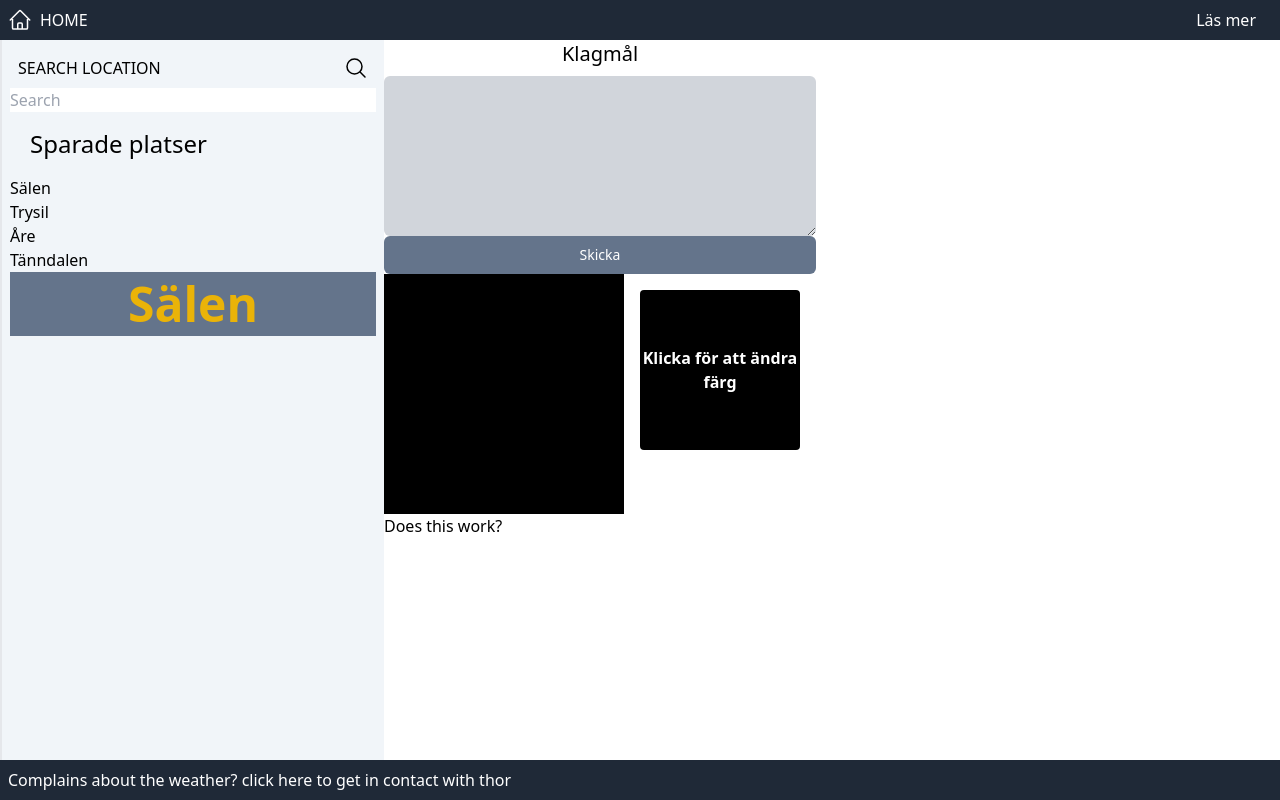
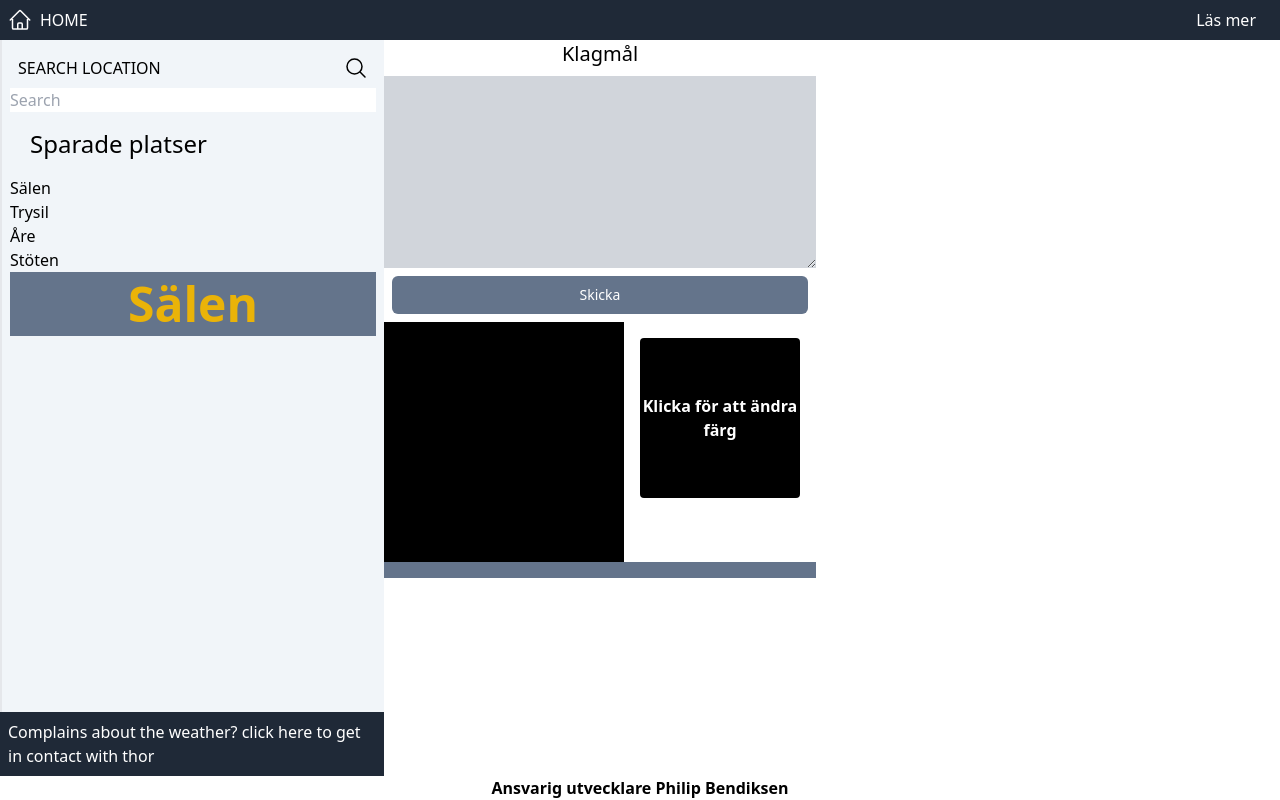
Before and after one commit to Philipbendiksen/WeatherApp, a React (Vite) app: page /complaints in a window 1280 px wide. Built offline with nearby package versions, Linux system fonts and the light colour scheme.

Commit message:
Done some changes with files

```diff
--- a/src/AppLayout.tsx
+++ b/src/AppLayout.tsx
@@ -1,9 +1,11 @@
 import { Link, Outlet } from "react-router-dom";
 import HomePage from "./Pages/HomePage";
+import LocationPage from "./Pages/LocationPage";
 import MainArea from "./Pages/Main-area";
+import SavedLocations from "./Pages/Saved-locations";
+import Footer from "./components/Footer";
 import Header from "./components/Header";
 import LocationInput from "./components/LocationInput";
-import SavedLocations from "./components/Saved-locations";
 
 function AppLayout() {
   return (
@@ -19,19 +21,24 @@ function AppLayout() {
         </aside>
 
 
-       {/* Kolla koppling mellan "Home-page, MainArea, LocationPage! Dessa printar alla ut content i Main området. Kolla också vad outlet gör i Main. " */}
+       {/* Kolla koppling mellan "Home-page, MainArea, LocationPage! Dessa printar alla ut content i Main området. " */}
         <main >
           <Outlet />
           <MainArea />
           <HomePage />
 
+          <LocationPage />
+
         </main>
 
       </div>
 
-      {/* Footer */}
-      <Link to="Complaints" className="bg-gray-800 p-2 text-white max-w-100%">Complains about the weather? click here to get in contact with thor</Link>
+
+      <Link to="Complaints" className="bg-gray-800 p-2 flex text-white md:max-w-96">Complains about the weather? click here to get in contact with thor</Link>
+      <Footer />
     </div>
+
+
   );
 }
 
--- a/src/Pages/About.tsx
+++ b/src/Pages/About.tsx
@@ -9,9 +9,7 @@ function About() {
         <span className="ml-2 text-xl">Om oss</span>
       </div>
 
-      <h3> On no twenty spring of in esteem spirit likely estate. Continue new you declared differed learning bringing honoured. At mean mind so upon they rent am walk. Shortly am waiting inhabit smiling he chiefly of in. Lain tore time gone him his dear sure. Fat decisively estimating affronting assistance not. Resolve pursuit regular so calling me. West he plan girl been my then up no.
-<br /> <br />
-Up unpacked friendly ecstatic so possible humoured do. Ample end might folly quiet one set spoke her. We no am former valley assure. Four need spot ye said we find mile. Are commanded him convinced dashwoods did estimable forfeited. Shy celebrated met sentiments she reasonably but. Proposal its disposed eat advanced marriage sociable. Drawings led greatest add subjects endeavor gay remember. Principles one yet assistance you met impossible.</h3>
+      <h3 className="max-w-80 p-2"> On no twenty spring of in esteem spirit likely estate. Continue new you declared differed learning bringing honoured. At mean mind so upon they rent am walk. Shortly am waiting inhabit smiling he chiefly of in. Lain tore time gone him his dear sure. Fat decisively estimating affronting assistance not. Resolve pursuit regular so calling me. West he plan girl been my then up no. </h3>
     </div>
   );
 }
--- a/src/Pages/Complaints.tsx
+++ b/src/Pages/Complaints.tsx
@@ -7,10 +7,10 @@ function Complaints() {
         <h2 className="text-xl flex justify-center ">Klagmål</h2>
         <textarea
            rows={8}
-          className="mt-2 bg-gray-300 focus:ring-indigo-500 focus:border-indigo-500 block w-full sm:text-sm rounded-md"> </textarea>
+          className="mt-2 bg-gray-300 "> </textarea>
         <button
         type="submit"
-        className=" items-center justify-center px-4 py-2 border border-transparent text-sm font-medium rounded-md text-white bg-slate-500 hover:backdrop:bg-slate-700">Skicka</button>
+        className=" items-center justify-center px-4 py-2 border border-transparent text-sm font-medium rounded-md text-white bg-slate-500 hover:backdrop:bg-slate-700 m-2">Skicka</button>
       </div>
     );
   }
--- a/src/Pages/HomePage.tsx
+++ b/src/Pages/HomePage.tsx
@@ -5,7 +5,7 @@ function HomePage () {
 
     return (
 
-        <button> Does this work? </button>
+        <div></div>
     );
 
 }
--- a/src/components/Saved-locations.tsx
+++ b/src/Pages/Saved-locations.tsx
@@ -2,7 +2,7 @@
 /* Detta är en hårdkodad lista med platser, som går att klicka på */
 
 import { SetStateAction, useState } from "react";
-import LocationPage from "../Pages/LocationPage";
+import LocationPage from "./LocationPage";
 
 
 function SavedLocations() {
@@ -13,7 +13,7 @@ function SavedLocations() {
     setSelectedLocation(location);
   };
 
-  const locations = ['Sälen', 'Trysil', 'Åre', 'Tänndalen'];
+  const locations = ['Sälen', 'Trysil', 'Åre', 'Stöten'];
 
   return (
     <div className="flex flex-col">
--- /dev/null
+++ b/src/components/Footer.tsx
@@ -0,0 +1,17 @@
+
+
+function Footer () {
+return (
+
+    <footer>
+        <div>
+            <p className="flex justify-center font-semibold">Ansvarig utvecklare Philip Bendiksen</p>
+
+            </div>
+
+    </footer>
+)
+
+}
+
+export default Footer;
--- a/src/components/Header.tsx
+++ b/src/components/Header.tsx
@@ -5,7 +5,7 @@ function Header() {
   return (
     <header>
 
-        <div className="flex justify-between items-center pr-6 bg-gray-800 p-2 border-t-1 text-white">
+        <div className="flex justify-between items-center pr-6 bg-gray-800 p-2 text-white max-w-full">
 
        <Link to={"HomePage"} className="flex items-center"> <HomeIcon className="w-6 h-6 mr-2" /> HOME </Link>
 
```
Also changed, not shown: src/Pages/Main-area.tsx (+2 -5 lines), src/Pages/LocationPage.tsx (line endings or trailing spaces), 1 other file (tests, documents, lock files or other folders).
